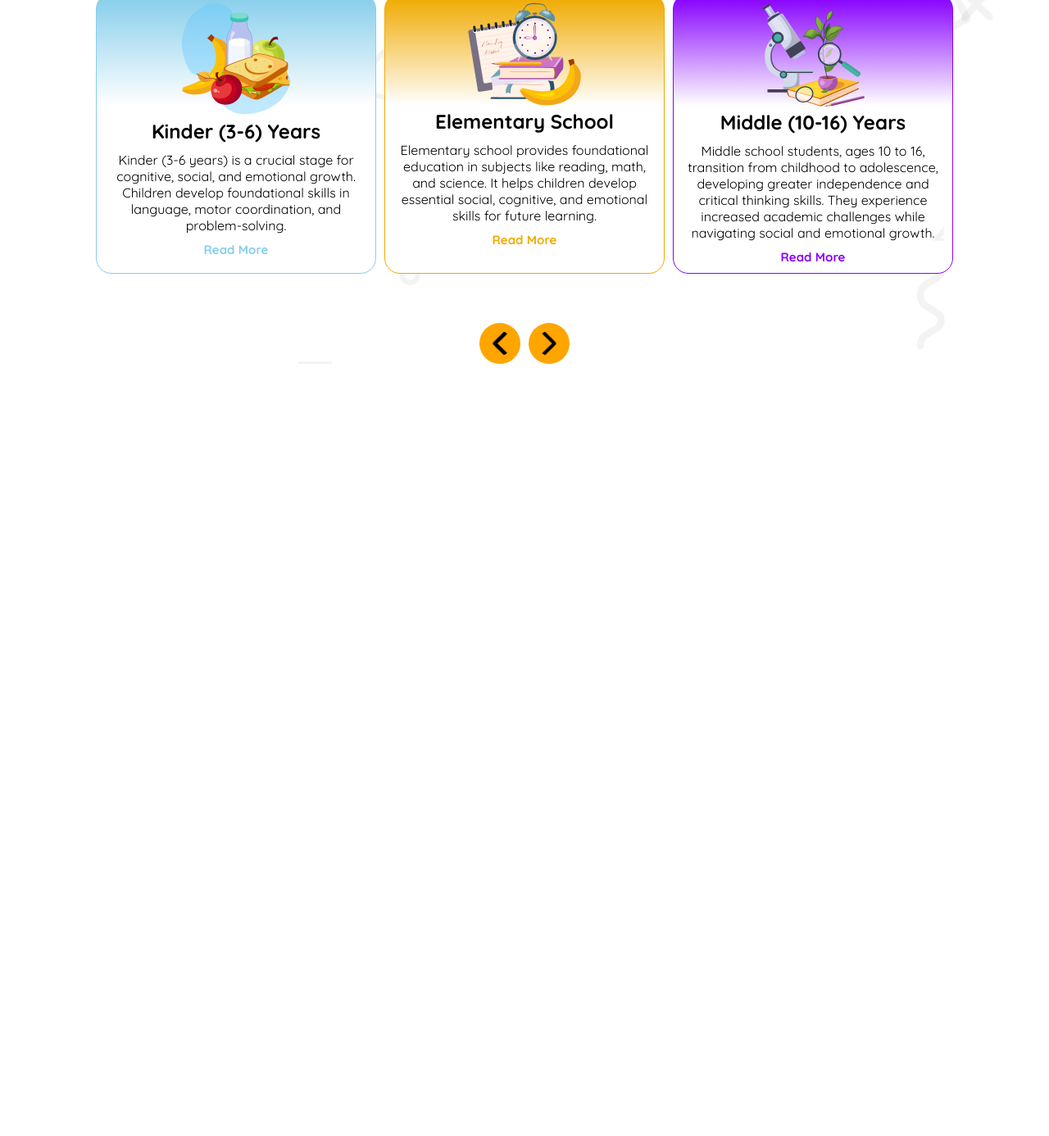
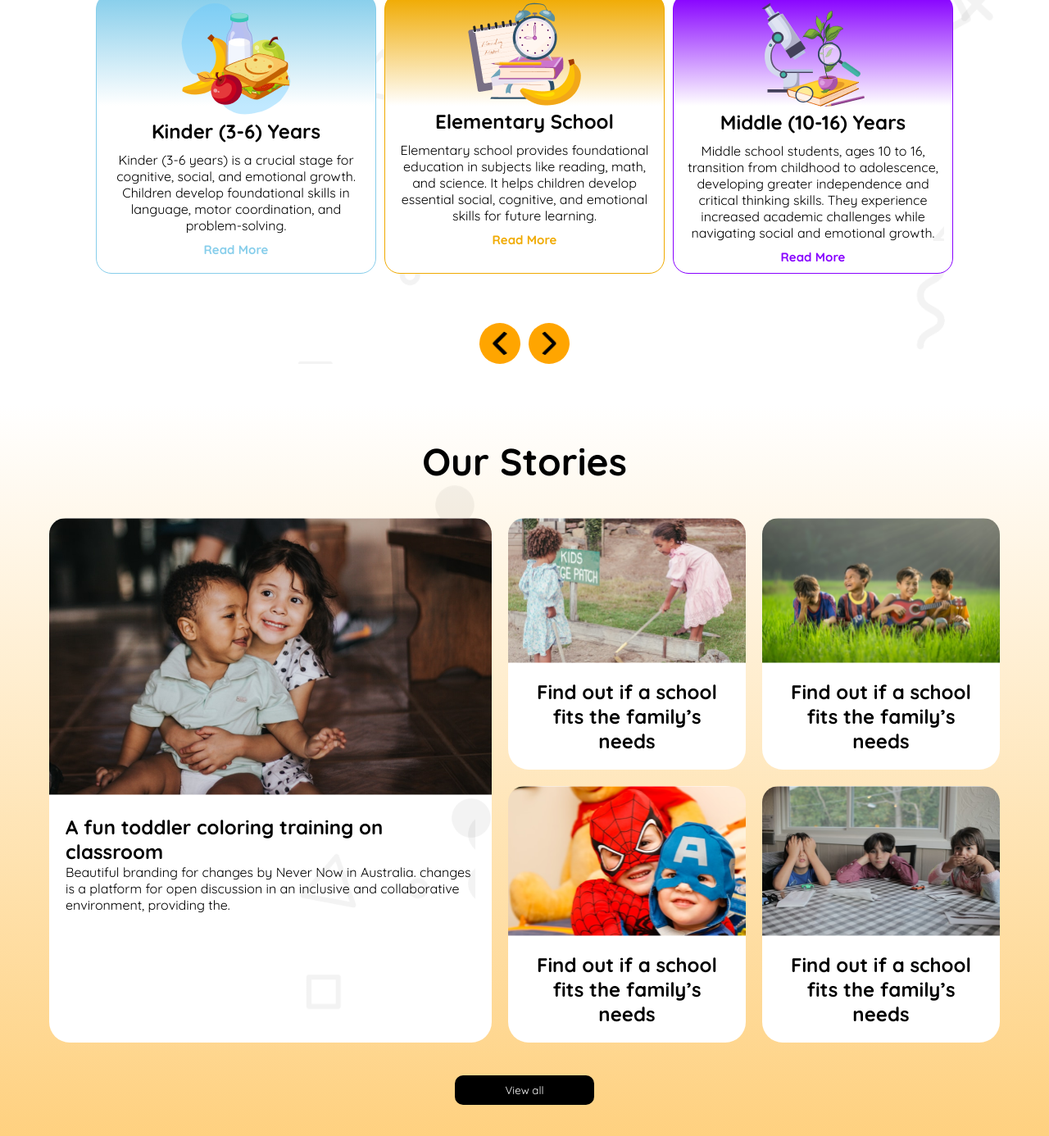
Before and after one commit to fouzia65/assignment-2, a plain HTML site: page index.html in a window 1280 px wide. Shown: the part 850-2236 px from the top of the page at 82% size. Before the commit the page ends 1344 px from the top, so only its background shows below. Drawn offline with nearby package versions, Linux system fonts and the light colour scheme.

Commit message:
fourth commit

```diff
--- a/index.html
+++ b/index.html
@@ -80,6 +80,42 @@
                 <img src="./image/right.png" alt="">
             </div>
         </section>
-
+<!-- our stories section  -->
+<section class="our-stories">
+    <h1>Our Stories</h1>
+    <div class="grid">
+        <div class="img-1">
+            <img src="./image/story-1.png" alt="">
+            <div class="content">
+                <h1>A fun toddler coloring training on
+                    classroom</h1>
+                <p>Beautiful branding for changes by Never Now in Australia.
+                    changes is a platform for open discussion in an inclusive and
+                    collaborative environment, providing the.</p>
+            </div>
+        </div>
+        <div class="img">
+            <img src="./image/story-2.png" alt="">
+            <h1>Find out if a school fits the
+                family’s needs</h1>
+        </div>
+        <div class="img">
+            <img src="./image/story-3.png" alt="">
+            <h1>Find out if a school fits the
+                family’s needs</h1>
+        </div>
+        <div class="img">
+            <img src="./image/story-4.png" alt="">
+            <h1>Find out if a school fits the
+                family’s needs</h1>
+        </div>
+        <div class="img">
+            <img src="./image/story-5.png" alt="">
+            <h1>Find out if a school fits the
+                family’s needs</h1>
+        </div>
+    </div>
+    <button>View all</button>
+</section>
 </body>
 </html>
--- a/style.css
+++ b/style.css
@@ -296,3 +296,94 @@
         font-size: 30px;
     }
 }
+
+/* our stories section  */
+.our-stories{
+    padding: 40px;
+    display: flex;
+    flex-direction: column;
+    justify-content: center;
+    align-items: center;
+    background-image:linear-gradient(0.00deg, rgba(254, 163, 1, 0.5),rgba(255, 255, 255, 0.4) 100%);
+}
+.our-stories >h1{
+    text-align: center;
+    font-size: 46px;
+    font-weight: bold;
+}
+.grid{
+    display: grid;
+    grid-template-columns: repeat(3, 1fr);
+    gap: 20px;
+    padding: 40px 20px 40px 20px;
+}
+/* img-1 styling  */
+.img-1{
+    position: relative;
+    grid-row: span 2;
+    border-radius: 25px;
+    background-color: white;
+}
+.img-1 img{
+    border-top-left-radius:  20px;
+    border-top-right-radius: 20px;
+}
+.img-1>.absolute{
+    position: absolute;
+    top: 325px;
+    background-color: skyblue;
+    height: 18px;
+    width: 136px;
+    left: 19px;
+    padding: 10px;
+    border-radius: 20px;
+    align-items: center;
+}
+.content{
+    display: flex;
+    flex-direction: column;
+    align-items: center;
+    justify-content: center;
+    padding: 20px;
+}
+/* img styling  */
+.img{
+    position: relative;
+    border-radius: 25px;
+    background-color: white;
+    display: flex;
+    flex-direction: column;
+    align-items: center;
+    text-align: center;
+}
+.img >img{
+    top: 0;
+    width: 100%;
+    border-top-left-radius:  20px;
+    border-top-right-radius: 20px;
+ }
+ .img > h1{
+    padding: 20px;
+ }
+ .our-stories button{
+       padding: 10px 61px 10px 61px;
+       background-color: black;
+       color: white;
+       border: none;
+       border-radius: 10px;
+ }
+
+@media screen and (max-width:576px){
+    .img-1{
+        display: none;
+    }
+    .grid{
+        grid-template-columns: repeat(2, 1fr);
+    }
+    .img>.absolute{
+        display: none;
+    }
+    .our-stories{
+        padding: 0;
+    }
+}
```
